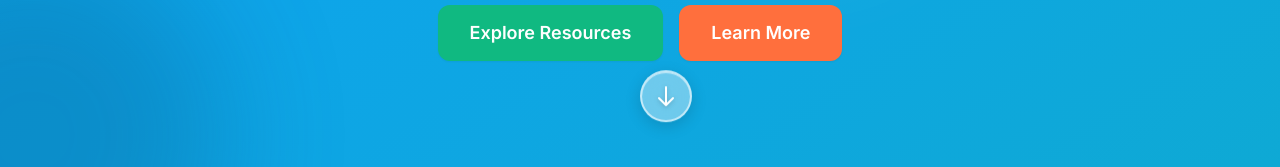
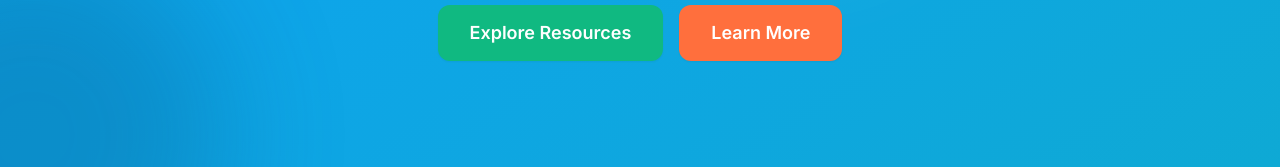
Before and after one commit to pitosanchez/Inspire-Resources, a React (Vite) app: page / in a window 1280 px wide. Shown: the part 633-800 px from the top of the page. Built offline with nearby package versions, Linux system fonts and the light colour scheme; a web font is replaced by a local one.

Commit message:
fix: Remove bouncing arrow scroll indicator from hero section

```diff
--- a/src/components/sections/Hero.jsx
+++ b/src/components/sections/Hero.jsx
@@ -101,33 +101,6 @@ export default function Hero() {
           </div>
         </div>
       </div>
-
-      {/* Scroll Indicator - Subtle & Professional */}
-      <div className="absolute bottom-8 left-1/2 -translate-x-1/2 animate-bounce z-50">
-        <div
-          className="backdrop-blur-md bg-white/40 border-2 border-white/60 rounded-full p-3 shadow-lg hover:bg-white/50 transition-all duration-300"
-          style={{
-            boxShadow:
-              "0 4px 16px rgba(0, 0, 0, 0.15), inset 0 1px 0 rgba(255, 255, 255, 0.5)",
-          }}
-        >
-          <svg
-            className="w-6 h-6 text-white"
-            fill="none"
-            stroke="currentColor"
-            viewBox="0 0 24 24"
-            aria-hidden="true"
-            style={{ filter: "drop-shadow(0 1px 2px rgba(0, 0, 0, 0.2))" }}
-          >
-            <path
-              strokeLinecap="round"
-              strokeLinejoin="round"
-              strokeWidth={2}
-              d="M19 14l-7 7m0 0l-7-7m7 7V3"
-            />
-          </svg>
-        </div>
-      </div>
     </section>
   );
 }
```
